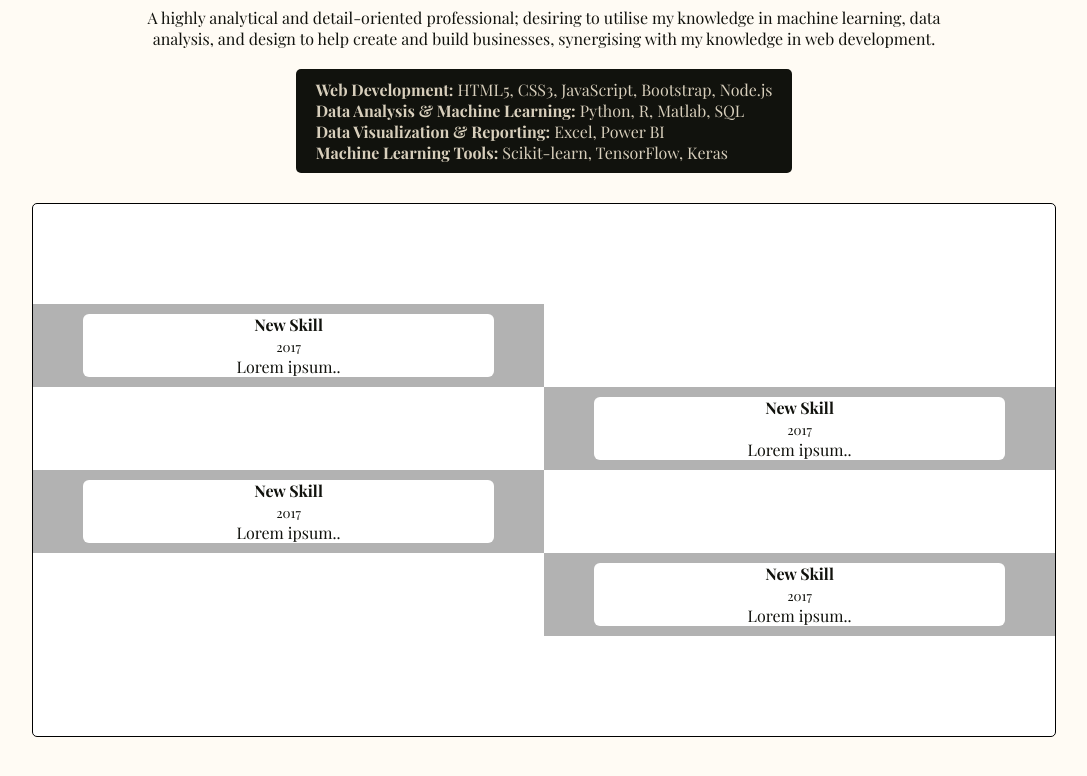
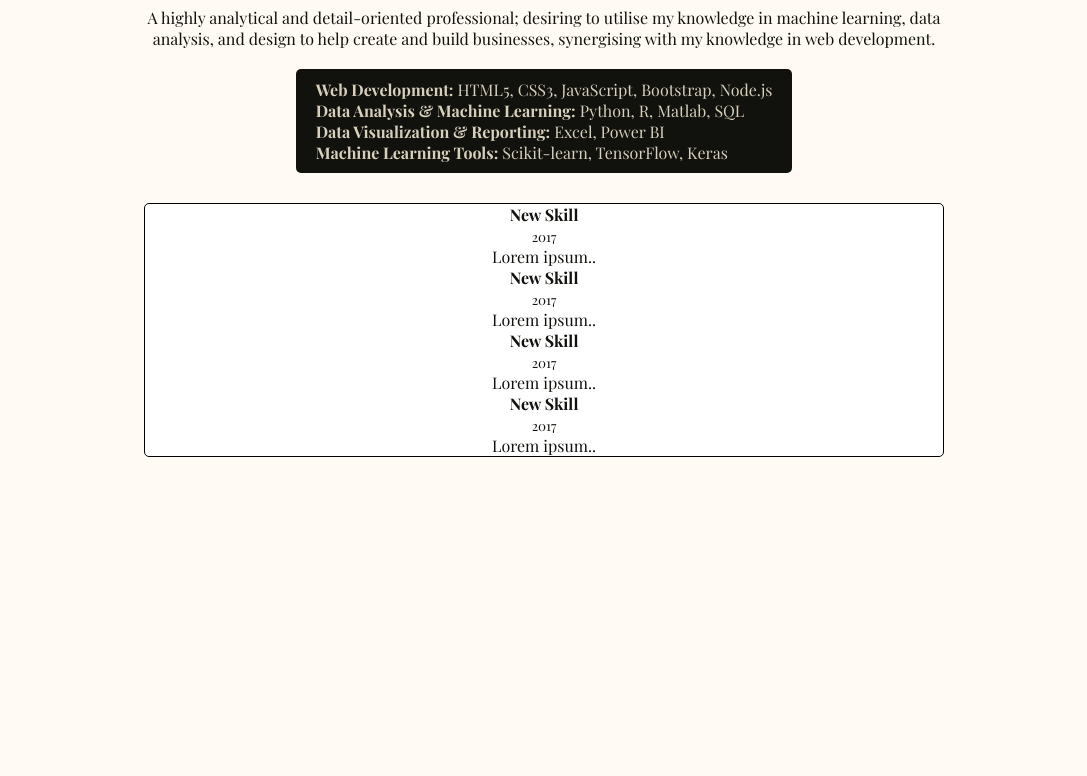
Before and after one commit to IsmailEhsann/wip_Portfolio_dev, a plain HTML site: page index.html in a window 1280 px wide. Shown: the part 620-1396 px from the top of the page, without its empty margins (96-1183 px from the left). Drawn offline with Linux system fonts and the light colour scheme.

Commit message:
second commit

```diff
--- a/index.html
+++ b/index.html
@@ -65,7 +65,7 @@
                 <div class="timeline">
                     <div class="timeline-container">
 
-                        <div class="container left">
+                        <div class="container">
                             <div class="content">
                                 <h4>New Skill</h4>
                                 <small>2017</small>
@@ -73,7 +73,7 @@
                             </div>
                         </div>
 
-                        <div class="container right">
+                        <div class="container">
                             <div class="content">
                                 <h4>New Skill</h4>
                                 <small>2017</small>
@@ -81,7 +81,7 @@
                             </div>
                         </div>
 
-                        <div class="container left">
+                        <div class="container">
                             <div class="content">
                                 <h4>New Skill</h4>
                                 <small>2017</small>
@@ -89,7 +89,7 @@
                             </div>
                         </div>
 
-                        <div class="container right">
+                        <div class="container">
                             <div class="content">
                                 <h4>New Skill</h4>
                                 <small>2017</small>
--- a/style.css
+++ b/style.css
@@ -213,13 +213,17 @@ header {
 
 /* ----------------------------------------------------*/
 
+/* Remove Timeline!!!!! */
+
 .timeline {
-    /* position: relative; */
+    display: flex;
+    justify-content: center;
+    flex-direction: column;
+    align-items: center;
 
-    /* display: flex; */
-    /* flex-direction: column; */
-    align-items: center;
-    width: 100%;
+    width: 80%;
+    max-width: 800px;
+    margin: 0 auto;
 
     margin-top: 30px;
     background-color: white;
@@ -229,33 +233,8 @@ header {
     border-radius: 5px;
 }
 
-.timeline-container {
-    position: relative;
-    /* max-width: 1200px; */
-    margin: 100px auto;
-}
 
-.container {
-    padding: 10px 50px;
-    position: relative;
-    width: 50%;
-    background: rgba(0,0,0,0.3);
-}
 
-.content {
-    /* padding: 20px 30px; */
-    background: #fff;
-    position: relative;
-    border-radius: 6px;
-}
-
-.left {
-    left: 0;
-}
-
-.right {
-    left: 50%;
-}
 
 
 
```
Also changed, not shown: 1 other file.
